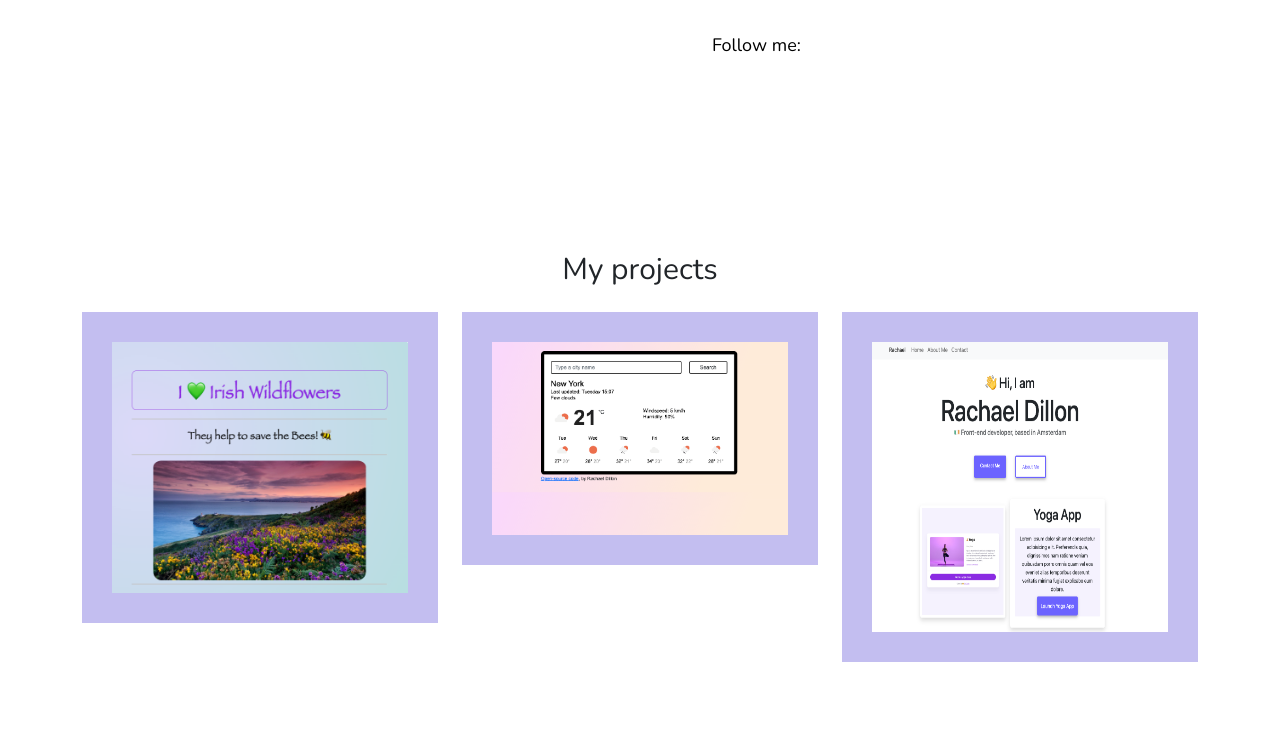
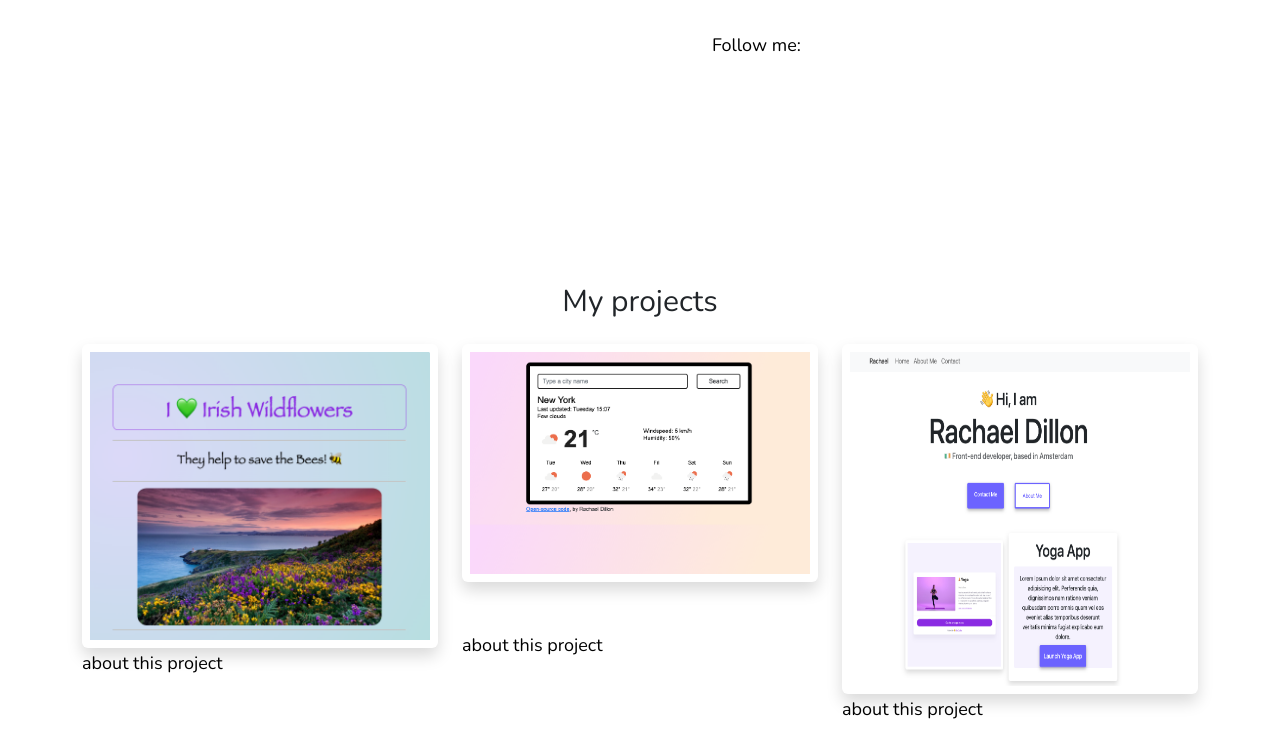
Before and after one commit to Raedillon333/Responsive-project, a plain HTML site: page index.html in a window 1280 px wide. Shown: the part 767-1507 px from the top of the page. Before the commit the page ends 1429 px from the top, so only its background shows below. Drawn offline with nearby package versions, Linux system fonts and the light colour scheme.

Commit message:
added styling to projects

```diff
--- a/index.html
+++ b/index.html
@@ -48,7 +48,7 @@
          <h2 class="mb-5"> About Me</h2>
 <p class="mb-5"> Nisl faucibus quis urna nibh ut amet diam suscipit pretium massa sollicitudin in risus in sagittis nisl faucibus quis urna nibh ut amet  diam suscipit pretium massa, sollicitudin in risus in. Sagittis</p>
 
-<p class="b-5"> Follow me: </p>
+<p class="mb-5"> Follow me: </p>
      </div>
     </div>
 </div>
@@ -59,13 +59,16 @@
 <div class="container d-flex">
   <div class="row">
     <div class="col">
-     <img src="media/irishwildflowers.png" class="img-fluid">
+     <img src="media/irishwildflowers.png" class="img-fluid rounded p-2 shadow">
+     <p> about this project </p>
     </div>
     <div class="col">
-      <img src="media/weatherproject.png" class="img-fluid ">
+      <img src="media/weatherproject.png" class="img-fluid rounded p-2 shadow">
+      <p class="pt-5"> about this project</p>
     </div>
     <div class="col">
-   <img src="media/pratice-portfolio.png" class="img-fluid" id="proj">
+   <img src="media/pratice-portfolio.png" class="img-fluid rounded p-2 shadow" id="proj">
+   <p> about this project</p>
     </div>
   </div>
 </div>
--- a/styles/portfolio.css
+++ b/styles/portfolio.css
@@ -66,7 +66,7 @@ p {
   width: 400px;
   height: auto;
   padding: 30px;
-  background-color: var(--secondary-color);
+  border-radius: 20px;
 }
 
 .about-description {
```
